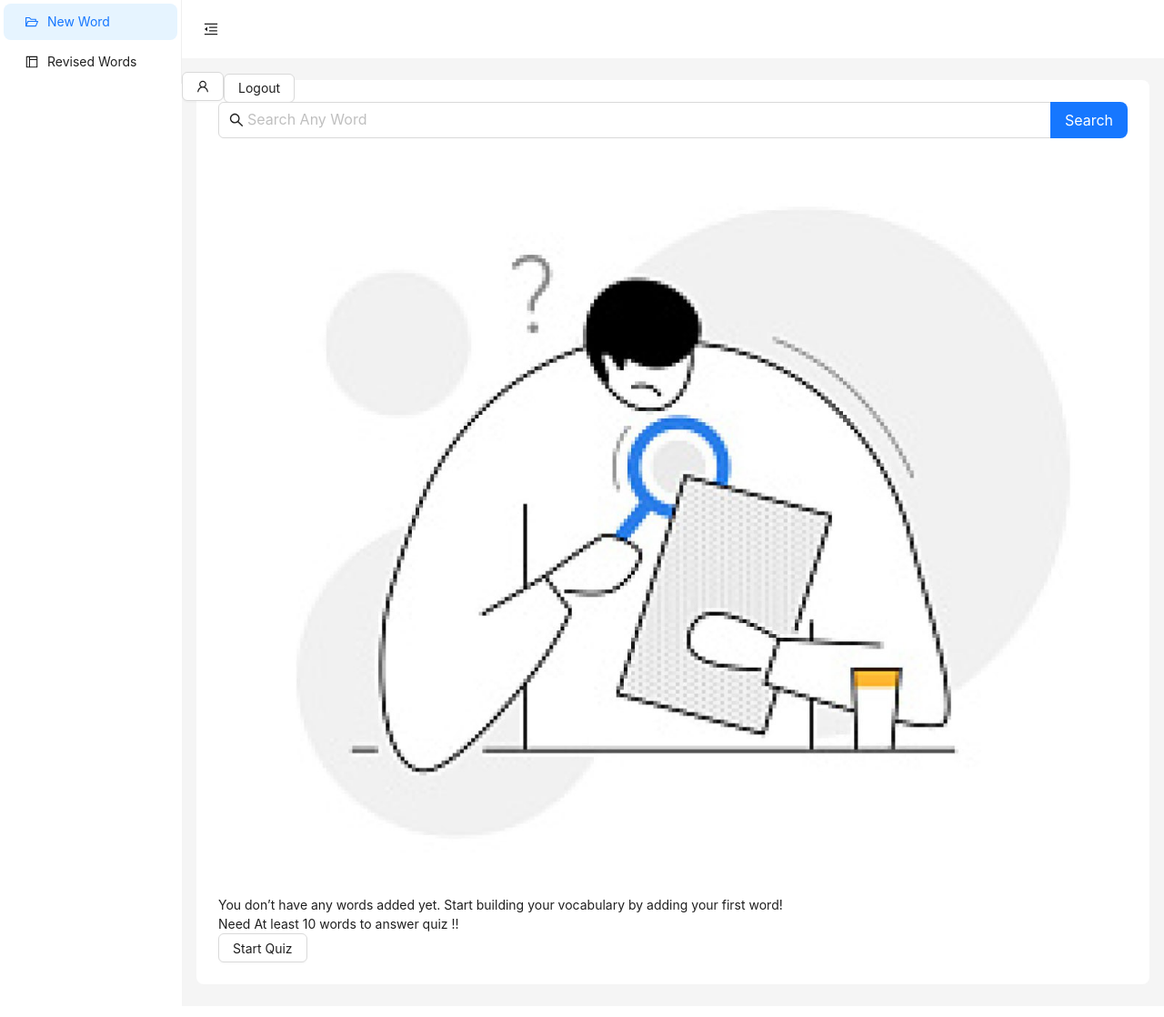
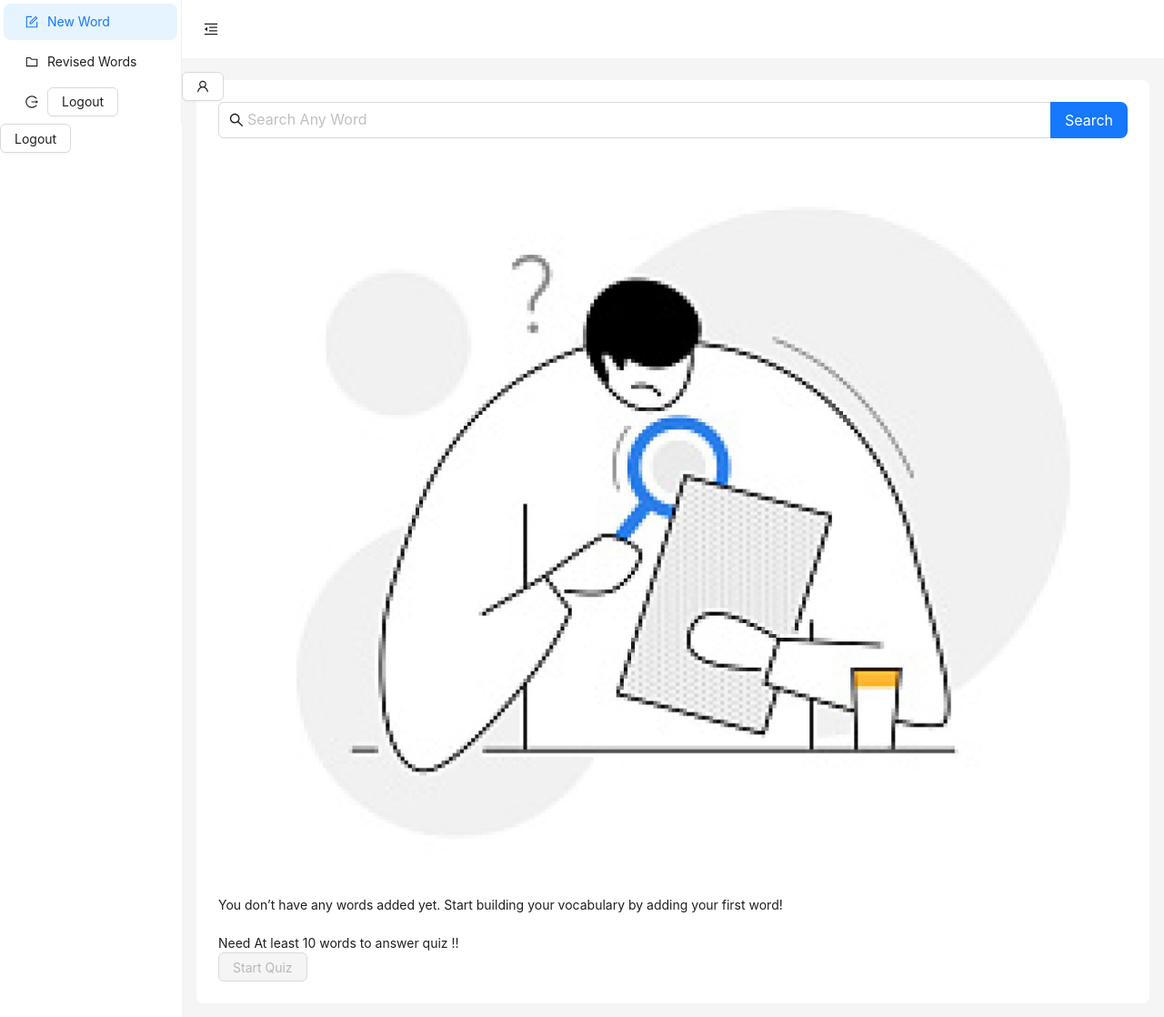
Before and after one commit to sanneiphyo/vocab_note_react, a React (Vite) app: page /vocab/revise in a window 1280 px wide. Shown: the top 1118 px of the page at 91% size. Built offline with nearby package versions, Linux system fonts and the light colour scheme; no server answers.

Commit message:
yamone-detail

```diff
--- a/src/Layout/Layout.jsx
+++ b/src/Layout/Layout.jsx
@@ -5,10 +5,15 @@ import {
   UserOutlined,
   FolderOpenOutlined,
   LayoutOutlined
+
+
 } from '@ant-design/icons';
 import { Button, Layout, Menu, theme } from 'antd';
 import { Outlet, Link } from 'react-router-dom';
 import Logout from '../pages/User/Logout';
+import { FormOutlined } from '@ant-design/icons';
+import { FolderOutlined } from '@ant-design/icons';
+import { LogoutOutlined } from '@ant-design/icons';
 
 const { Header, Sider, Content } = Layout;
 
@@ -23,29 +28,39 @@ const AppLayout = () => {
 
 
   return (
-    <Layout className="h-[39rem]">
+    <Layout className="min-h-screen ">
       <Sider trigger={null} collapsible collapsed={collapsed}  style ={{ background: colorBgContainer}}>
         <div className="demo-logo-vertical" />
         <Menu
           mode="inline"
-          className="mt-[6rem]"
+          className="mt-[6rem] text-[18px]"
           defaultSelectedKeys={['1']}
           items={[
             {
               key: '1',
-              icon: <FolderOpenOutlined />,
+              icon: <FormOutlined />,
 
-              label: <Link to="/vocab/new-word">New Word</Link>,
+              label: <Link to="/vocab/new-word" className=' text-[18px]'>New Word</Link>,
 
             },
             {
               key: '2',
-              icon: <LayoutOutlined />,
-              label: <Link to="/vocab/revise">Revised Words</Link>,
+              icon: <FolderOutlined />,
+              label: <Link to="/vocab/revise" className=' text-[18px]'>Revised Words</Link>,
             },
+            {
+              key: '3',
+              icon: <LogoutOutlined />,
+              label:  <Logout /> ,
+            }
 
           ]}
         />
+
+
+        <div className="fixed bottom-0 ">
+         <Logout />
+        </div>
       </Sider>
       <Layout>
         <Header
@@ -73,7 +88,7 @@ const AppLayout = () => {
           </Button>
           {username}
 
-          <Logout />
+          {/* <Logout /> */}
           </div>
 
 
--- a/src/components/QuestionLayout.jsx
+++ b/src/components/QuestionLayout.jsx
@@ -114,7 +114,7 @@ const next = () => {
 if (loading) {
   return (
 
-      <div className="flex justify-center align-middle">
+      <div className="flex justify-center items-center h-[500px]">
           <Spin size="large" />
       </div>
   )
--- a/src/pages/RevisedWord/RevisedWord.jsx
+++ b/src/pages/RevisedWord/RevisedWord.jsx
@@ -1,4 +1,4 @@
-import { Button } from 'antd'
+import { Button, Spin } from 'antd'
 import React, { useEffect, useState } from 'react'
 import { Link, NavLink } from 'react-router-dom'
 import QuestionLayout from '../../components/QuestionLayout'
@@ -41,6 +41,16 @@ useEffect(()=>{
 }, [response, revisedList])
 
 
+if (loading) {
+  return (
+
+      <div className="flex items-center justify-center h-[500px]">
+          <Spin size="large" />
+      </div>
+  )
+}
+
+
 
 console.log(revisedList)
 
@@ -59,18 +69,24 @@ console.log(revisedList)
 
           <p className='text-center w-[502px]'>
           You don’t have any words added yet. Start building your vocabulary by adding your first word! <br />
-          <span className='font-semibold text-blue-700'> Need At least 10  words to answer quiz !! </span> <br />
+          <br />
 
           </p>
          </div>
 
       }
 
+      {
+        revisedList.length < 10 ?
+        <p className='font-semibold text-center text-blue-700'> Need At least 10  words to answer quiz !! </p>
+        : ''
+
+      }
+
       <div className="flex justify-center mt-5">
        <NavLink className="" to='/vocab/revise/quiz'>
        <Button
-       disabled={revised_quiz.length < 10? false: true}
-        >Start Quiz</Button></NavLink>
+       disabled={revisedList.length >= 10? false: true}>Start Quiz</Button></NavLink>
       </div>
 
        {/* <QuestionLayout /> */}
--- a/src/pages/RevisedWord/Score.jsx
+++ b/src/pages/RevisedWord/Score.jsx
@@ -37,17 +37,17 @@ const handleRetakeQuiz = () =>{
     <div className=' w-[760px] border border-[#A6A6A6] m-auto bg-white shadow-md rounded-2xl p-[24px]'>
         <div className="text-center ">
           <h4 className='text-[20px] font-bold '>Total Score</h4>
-          <h1 className=' text-[#1777CE] stroke-[3px] text-[60px]  stroke-[#1777CE]'>8/10</h1>
+          <h1 className=' text-[#1777CE] stroke-[3px] text-[60px]  stroke-[#1777CE]'>{10 - incorrect_quiz.length}/10</h1>
         </div>
 
         <div className="mt-[40px] flex flex-col gap-[24px]  ">
-            <h3 className=' text-[#E30000] text-[20px] font-bold'>Incorrect Answers (2)</h3>
+            <h3 className=' text-[#E30000] text-[20px] font-bold'>Incorrect Answers ({incorrect_quiz.length})</h3>
 
             {
               incorrect_quiz.map((quiz,index) =>  <div key={index} className="">
               <h2 className=' text-[20px] font-bold text-[#333333] mb-[8px] '>Question: {quiz.question}</h2>
               <div className="flex gap-[104px] items-center border-b border-b-[#C5C5C5] pb-[12px] ">
-                <p className='text-[#E30000] text-[16px] leading-[24px]'>Your Answer: Happy</p>
+                {/* <p className='text-[#E30000] text-[16px] leading-[24px]'>Your Answer: Happy</p> */}
                 <p className='text-[#00A606] text-[16px] leading-[24px]'>Correct Answer: {quiz.correct_answer}</p>
 
               </div>
--- a/src/pages/User/Logout.jsx
+++ b/src/pages/User/Logout.jsx
@@ -4,6 +4,7 @@ import axios from '../../api/axios'
 import { useNavigate } from 'react-router-dom'
 import { useDispatch } from 'react-redux'
 import { addToRevisedQuiz } from '../../redux/services/QuizSlice'
+import { LogoutOutlined } from '@ant-design/icons'
 
 const Logout = () => {
 
@@ -43,7 +44,9 @@ const Logout = () => {
           }
     }
   return (
-    <Button onClick={handleLogout}>Logout</Button>
+    <Button className='border-0 w-[190px]  text-[20px]' onClick={handleLogout}>
+
+        Logout</Button>
   )
 }
 
```
